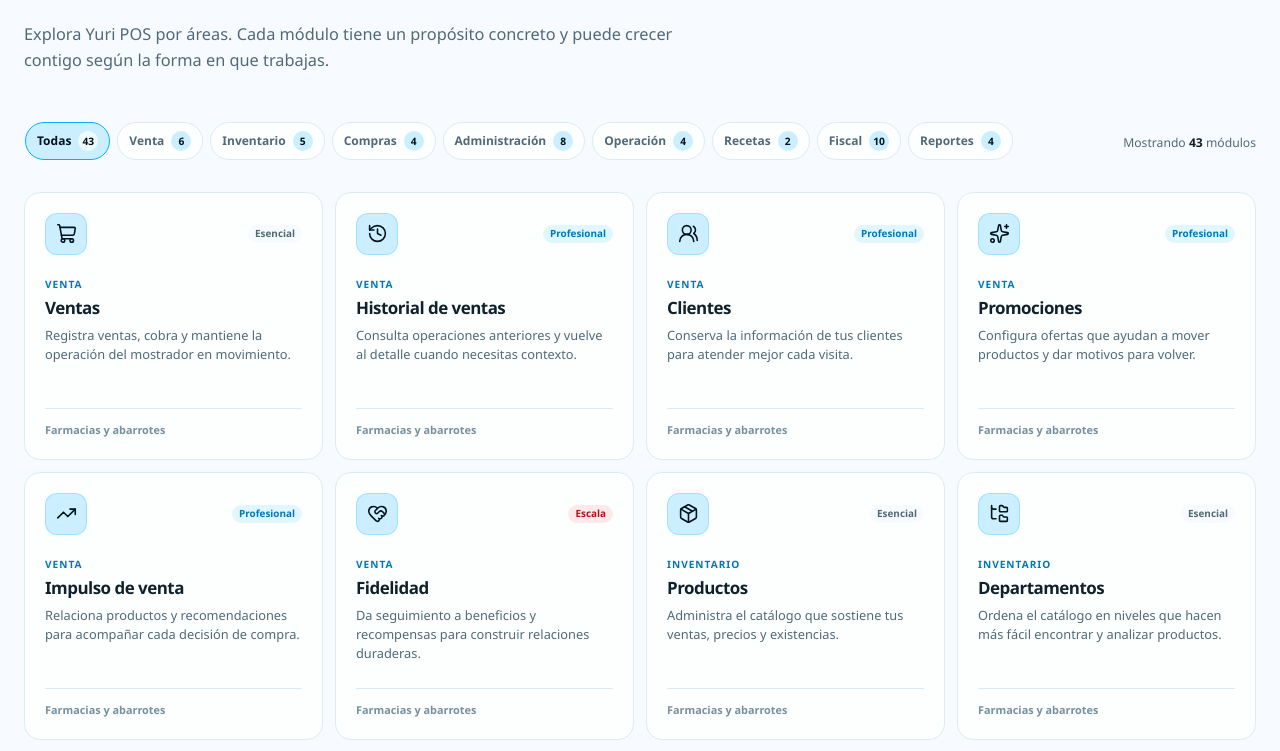
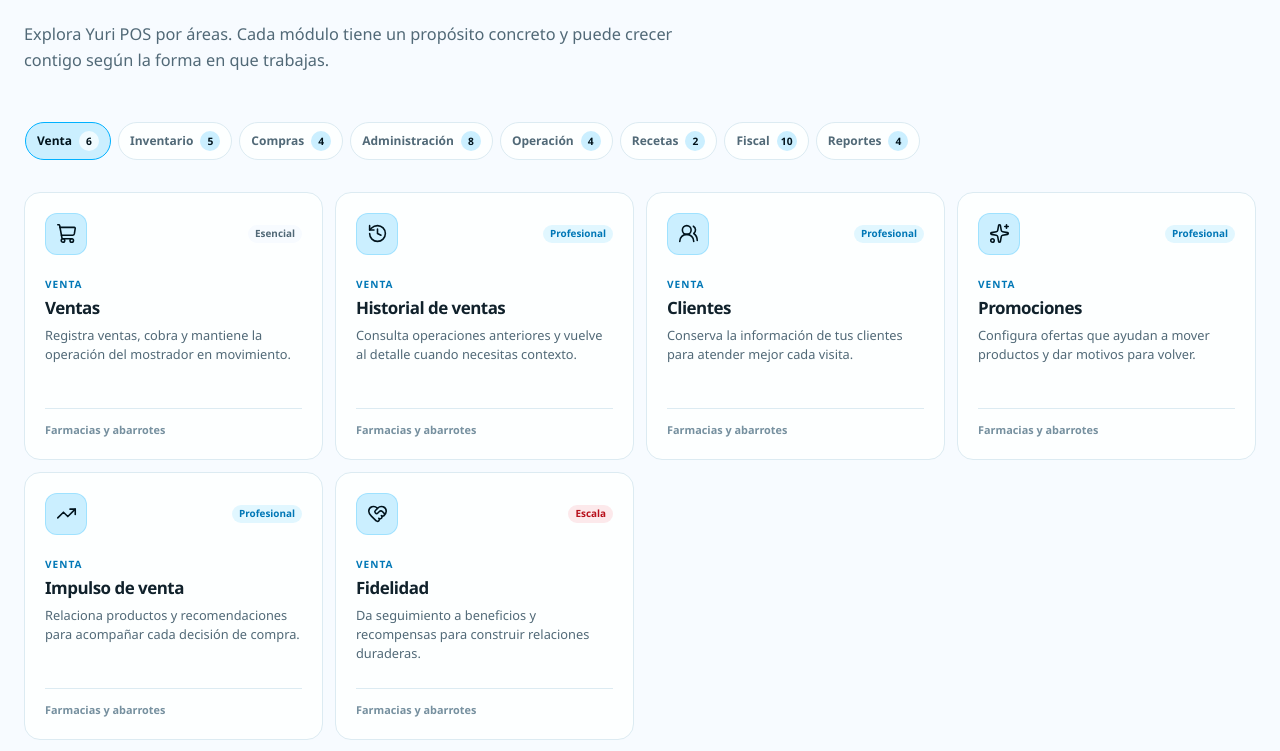
Before and after one commit to My3009appdevelper/yuriposweb, a Next.js app: page / in a window 1280 px wide. Shown: the part 1633-2384 px from the top of the page. Built offline with nearby package versions, Linux system fonts and the light colour scheme.

Commit message:
feat: remove all modules tab from index

```diff
--- a/components/module-index.tsx
+++ b/components/module-index.tsx
@@ -5,11 +5,11 @@
 import { SectionHeading } from "@/components/section-heading";
 import { moduleCategories, type ModuleCategory, type YuriModule } from "@/lib/yuri-content";
 
-type Filter = "Todas" | ModuleCategory;
+type Filter = ModuleCategory;
 
 export function ModuleIndex({ modules }: { modules: readonly YuriModule[] }) {
-  const [filter, setFilter] = useState<Filter>("Todas");
-  const visibleModules = filter === "Todas" ? modules : modules.filter((module) => module.category === filter);
+  const [filter, setFilter] = useState<Filter>(moduleCategories[0]);
+  const visibleModules = modules.filter((module) => module.category === filter);
 
   return (
     <section className="module-index-section" id="modulos" aria-labelledby="modules-title">
@@ -22,14 +22,6 @@
         />
         <div className="module-index-toolbar">
           <div className="module-filters" role="group" aria-label="Filtrar módulos por categoría">
-            <button
-              className={`module-filter${filter === "Todas" ? " module-filter-active" : ""}`}
-              type="button"
-              aria-pressed={filter === "Todas"}
-              onClick={() => setFilter("Todas")}
-            >
-              Todas <span>{modules.length}</span>
-            </button>
             {moduleCategories.map((category) => {
               const count = modules.filter((module) => module.category === category).length;
               return (
@@ -45,9 +37,6 @@
               );
             })}
           </div>
-          <p className="module-index-count" aria-live="polite">
-            Mostrando <strong>{visibleModules.length}</strong> módulos
-          </p>
         </div>
         <div className="module-grid">
           {visibleModules.map((module) => <ModuleCard key={module.id} module={module} />)}
```
